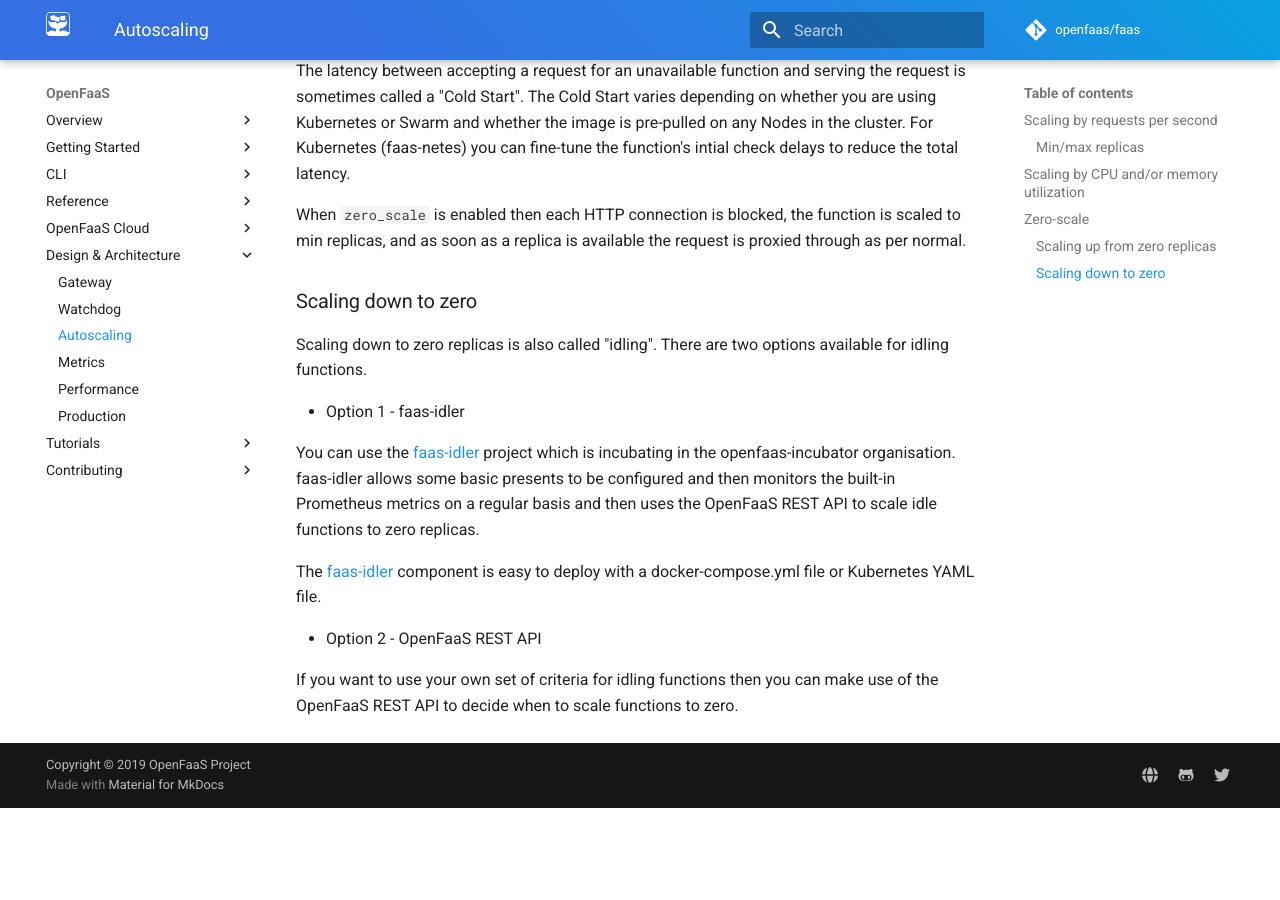
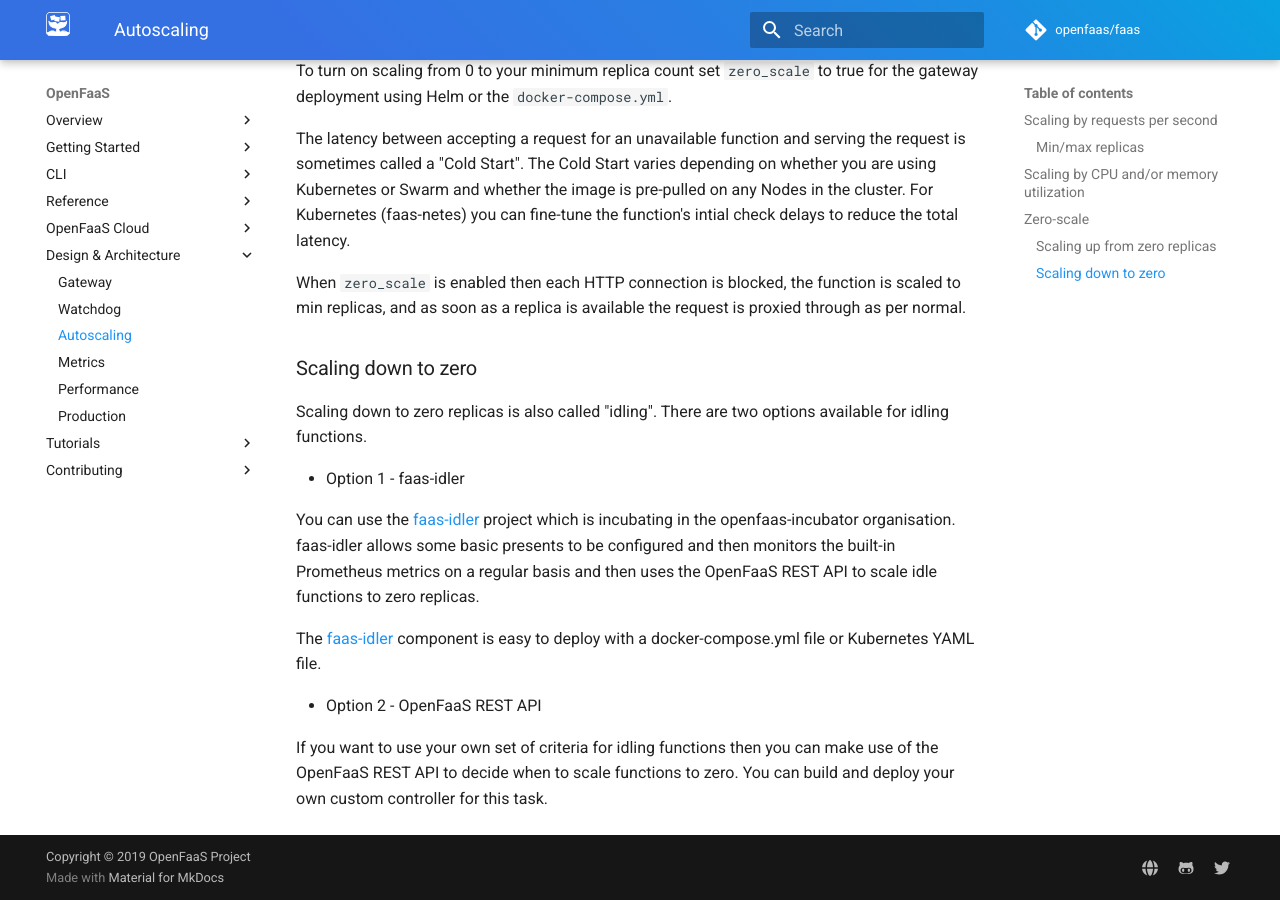
Before and after one commit to openfaas/docs, an MkDocs documentation site: the page built from docs/architecture/autoscaling.md, in a window 1280 px wide and 900 px high, scrolled down 1810 px. Built offline with MkDocs 1.6.1 and Material for MkDocs 9.7.7, drawn with Linux system fonts in a browser that asks for light colours; comment, search, counter and statistics services are not loaded; before the commit the page ends 2618 px from its top, so only the background shows below that; some of the changed text lies outside the part shown.

Commit message:
Update Auto-scaling page
Signed-off-by: Alex Ellis <alexellis2@gmail.com>

```diff
--- a/docs/architecture/autoscaling.md
+++ b/docs/architecture/autoscaling.md
@@ -41,6 +41,8 @@ Find out more in Stefan Prodan's blog post below:
 
 https://stefanprodan.com/2018/kubernetes-scaleway-baremetal-arm-terraform-installer/#horizontal-pod-autoscaling
 
+In addition to the above, both of the OpenFaaS watchdogs automatically provide custom metrics that can be used for HPAv2 scaling rules.
+
 ## Zero-scale
 
 Scaling to zero is available in OpenFaaS but is not turned on by default. There are two parts that make up scaling to zero or (zero-scale) in the project. You can read more about how this works on the [OpenFaaS blog](https://www.openfaas.com/blog/zero-scale/).
@@ -67,4 +69,4 @@ The [faas-idler](https://github.com/openfaas-incubator/faas-idler) component is
 
 * Option 2 - OpenFaaS REST API
 
-If you want to use your own set of criteria for idling functions then you can make use of the OpenFaaS REST API to decide when to scale functions to zero.
+If you want to use your own set of criteria for idling functions then you can make use of the OpenFaaS REST API to decide when to scale functions to zero. You can build and deploy your own custom controller for this task.
```
